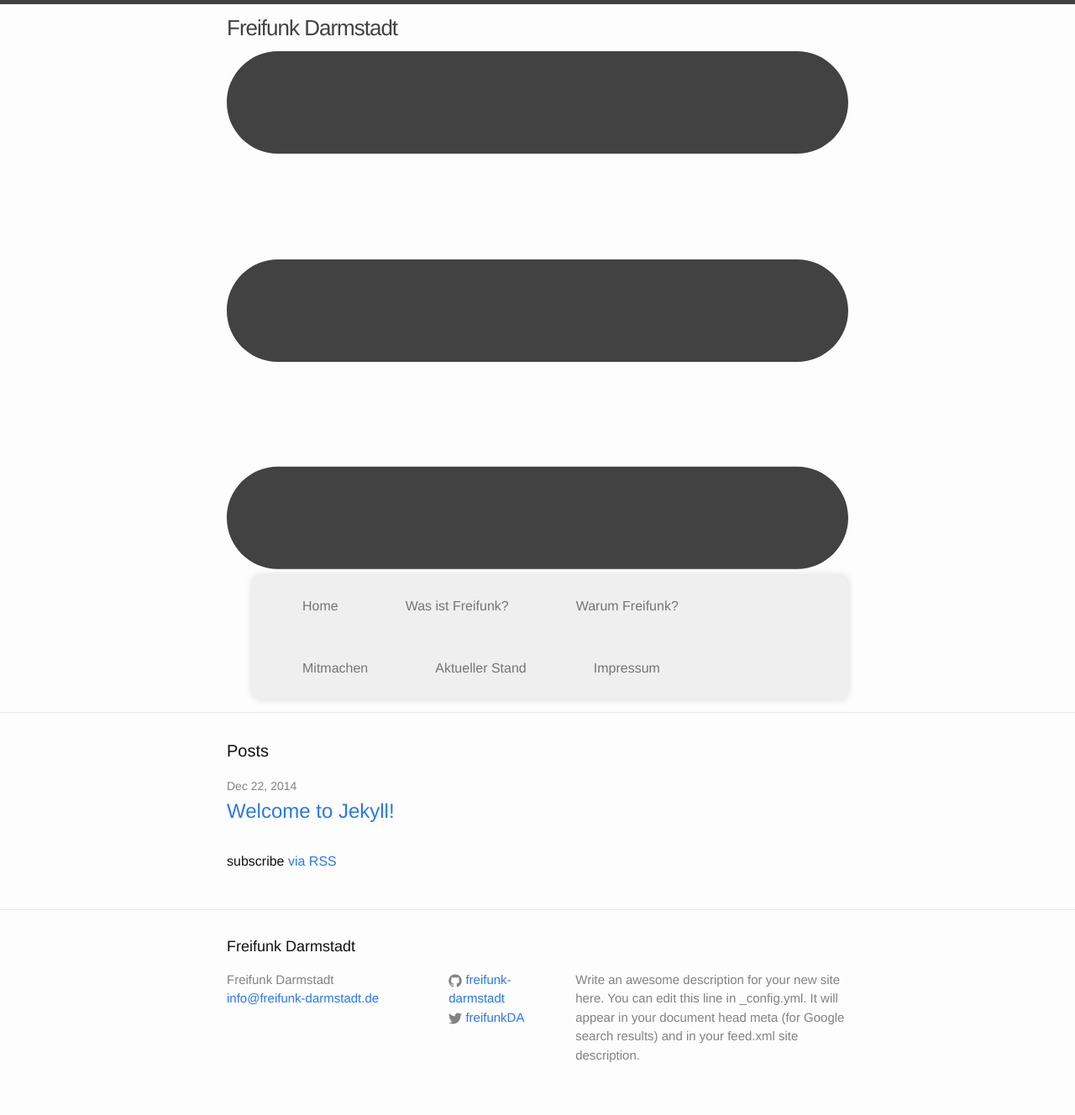
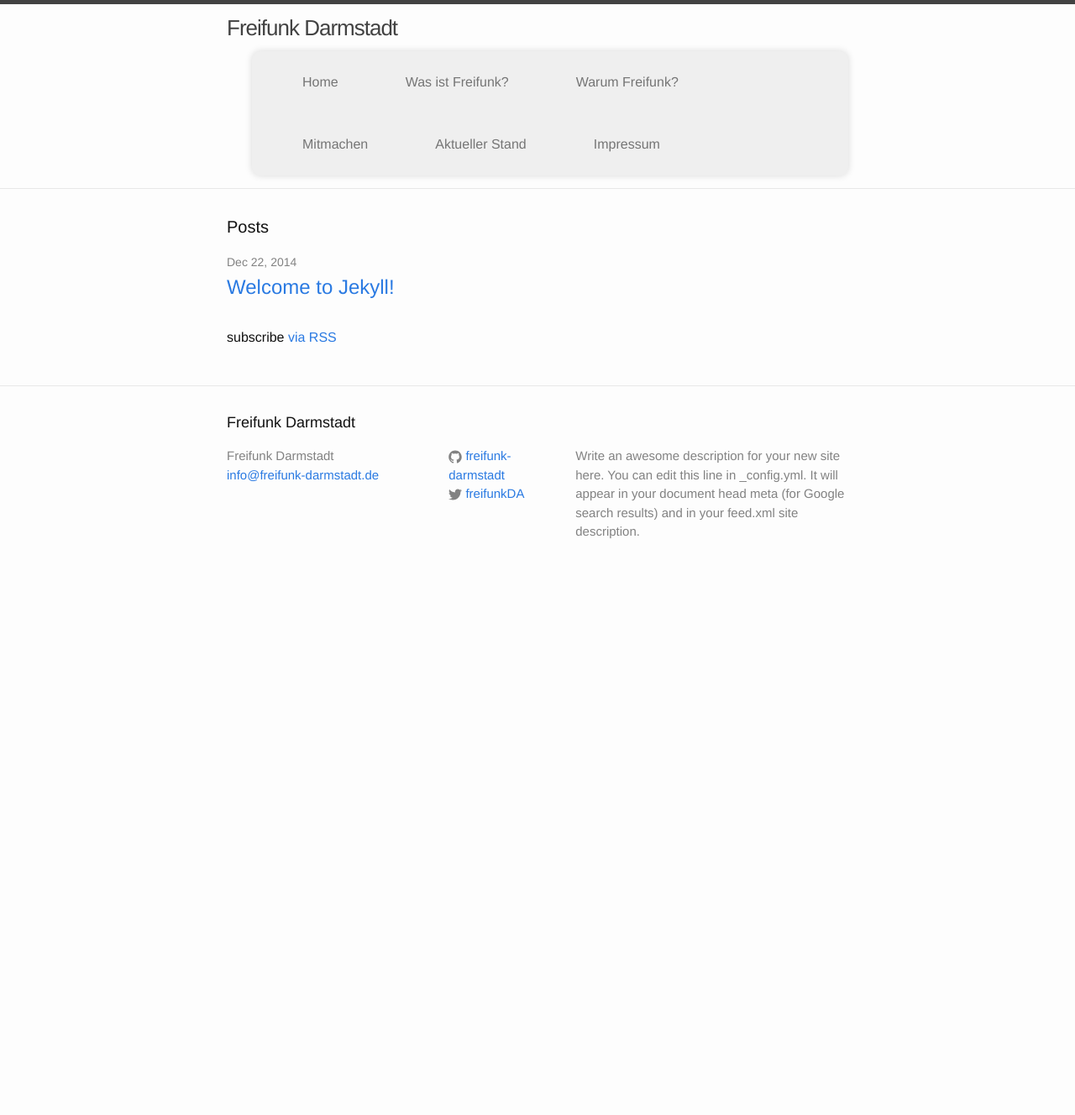
Before and after one commit to mdrenger/darmstadt.freifunk.net, a Jekyll site: the page built from pages/index.html, in a window 1280 px wide. Shown: the whole page at 84% size. Built offline with Jekyll 4.4.1, drawn with Linux system fonts in a browser that asks for light colours; after the commit the page ends 900 px from its top, so only the background shows below that.

Commit message:
removed weird svg stuff from the header

```diff
--- a/_includes/header.html
+++ b/_includes/header.html
@@ -6,11 +6,6 @@
 
     <nav class="site-nav">
       <a href="#" class="menu-icon">
-        <svg viewBox="0 0 18 15">
-          <path fill="#424242" d="M18,1.484c0,0.82-0.665,1.484-1.484,1.484H1.484C0.665,2.969,0,2.304,0,1.484l0,0C0,0.665,0.665,0,1.484,0 h15.031C17.335,0,18,0.665,18,1.484L18,1.484z"/>
-          <path fill="#424242" d="M18,7.516C18,8.335,17.335,9,16.516,9H1.484C0.665,9,0,8.335,0,7.516l0,0c0-0.82,0.665-1.484,1.484-1.484 h15.031C17.335,6.031,18,6.696,18,7.516L18,7.516z"/>
-          <path fill="#424242" d="M18,13.516C18,14.335,17.335,15,16.516,15H1.484C0.665,15,0,14.335,0,13.516l0,0 c0-0.82,0.665-1.484,1.484-1.484h15.031C17.335,12.031,18,12.696,18,13.516L18,13.516z"/>
-        </svg>
       </a>
 
       <div class="trigger">
```
